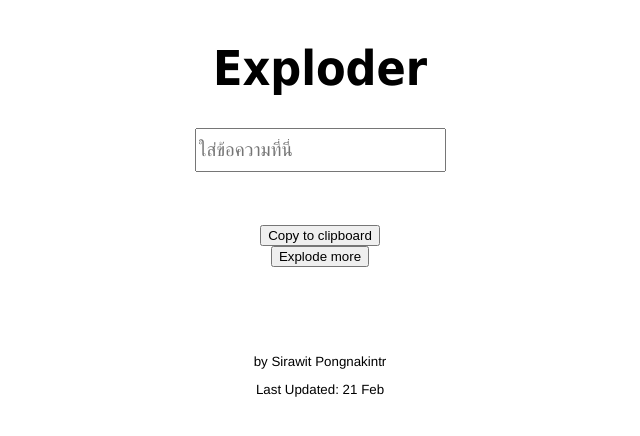
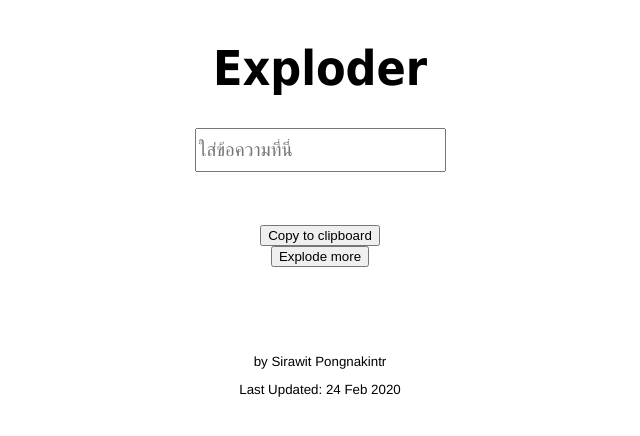
Before and after one commit to plumsirawit/exploder, a Next.js app: page / in a window 1280 px wide. Shown: the top 436 px of the page, without its empty margins (320-960 px from the left). Built offline with nearby package versions, Linux system fonts and the light colour scheme.

Commit message:
Edit last update date

```diff
--- a/pages/index.tsx
+++ b/pages/index.tsx
@@ -95,7 +95,7 @@ function Index() {
 		<br />
 		<br />
 		<p>by Sirawit Pongnakintr</p>
-		<p>Last Updated: 21 Feb</p>
+		<p>Last Updated: 24 Feb 2020</p>
 		<style jsx>{`
 			h1 {
 				font-family: 'Tahoma', 'Arial';
```
